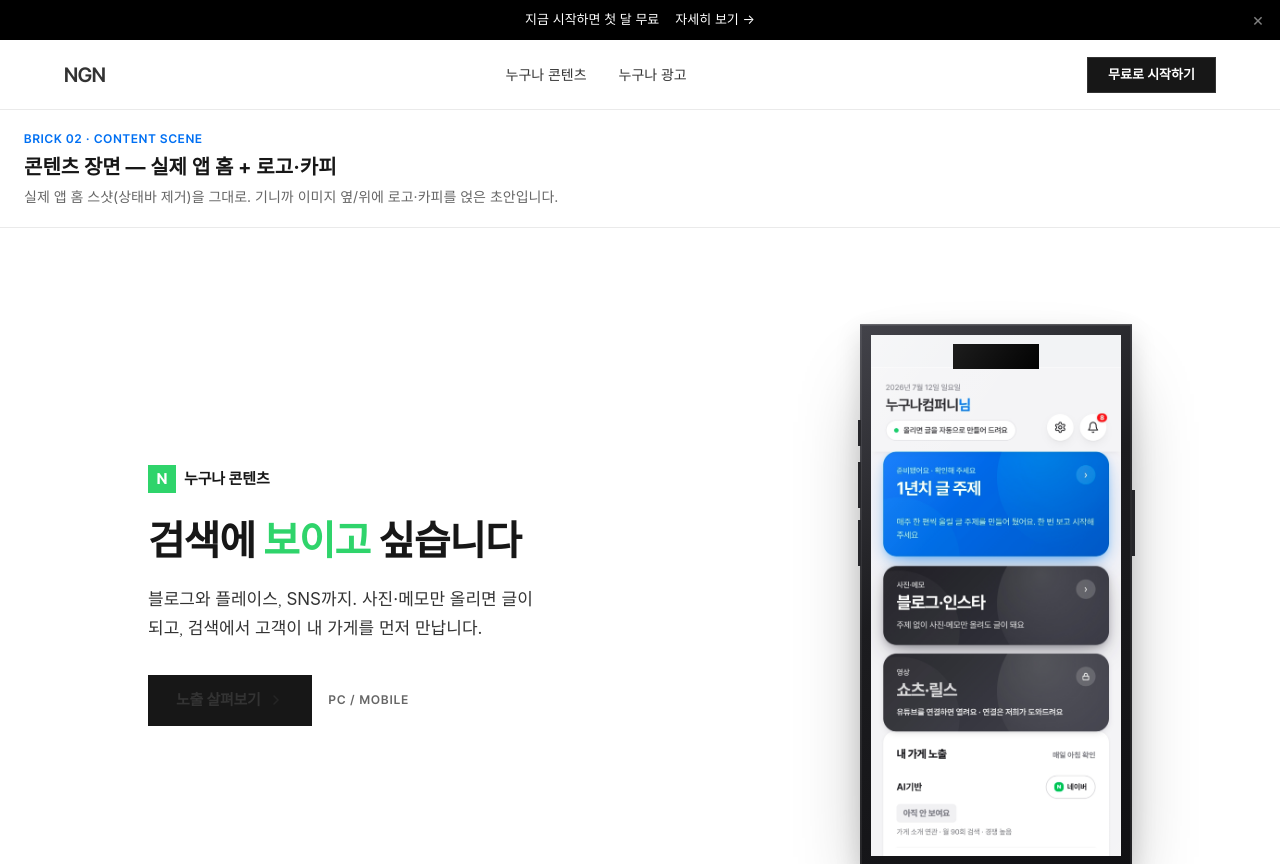
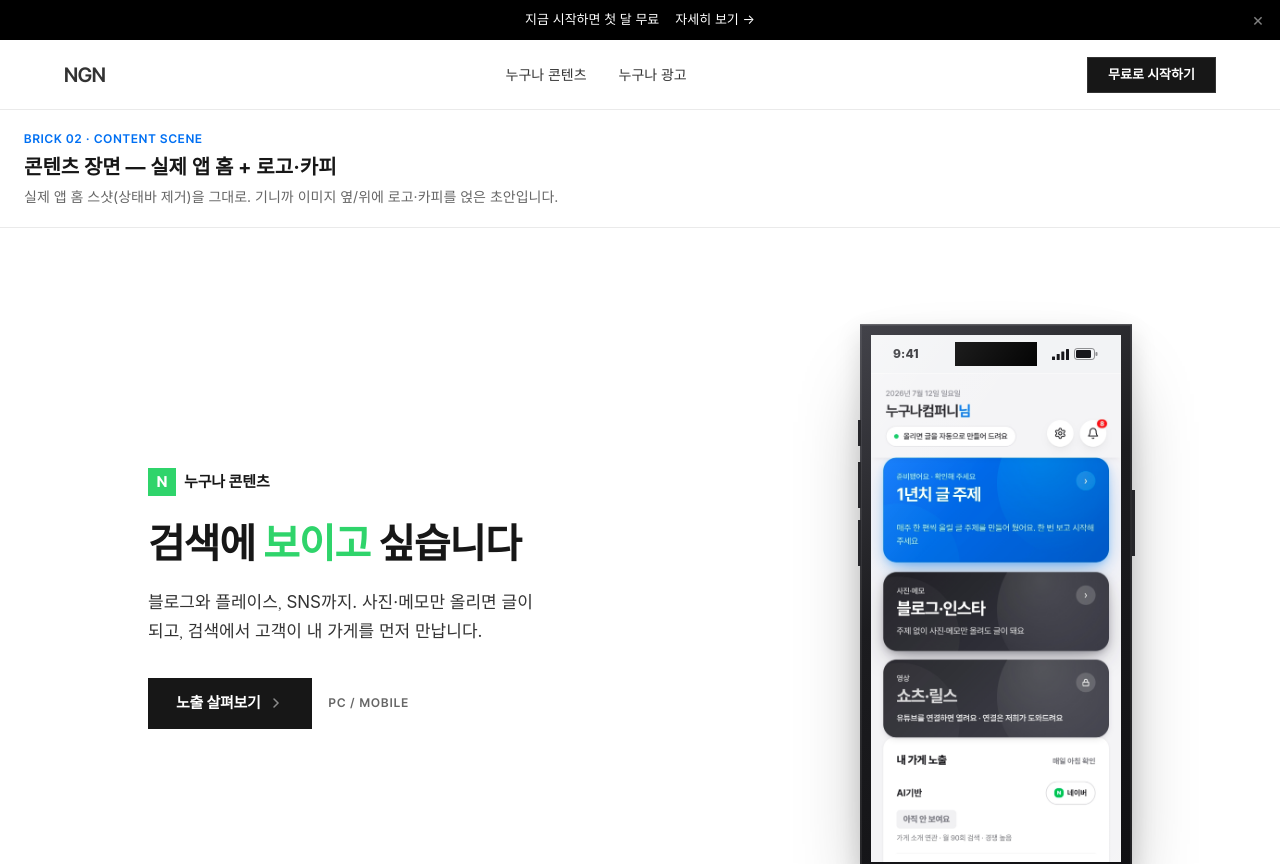
Before and after one commit to nugoona/home_page, a Next.js app in the folder nugoona/: page /lab/exposure in a window 1280 px wide. Shown: the top 864 px of the page. Built offline with nearby package versions, Linux system fonts and the light colour scheme; a web font is replaced by a local one.

Commit message:
fix(homepage): 폰 목업 상태바(시간·아일랜드·배터리) 자연화 + 버튼 흰색 강제(text-white 미적용 방어)

```diff
--- a/nugoona/components/styles/bricks/PhoneScene.tsx
+++ b/nugoona/components/styles/bricks/PhoneScene.tsx
@@ -42,7 +42,8 @@
           <div className="flex items-center gap-4">
             <Link
               href="/content"
-              className="inline-flex items-center gap-2 px-7 py-3.5 bg-[#171717] text-white text-[15px] font-semibold tracking-[-0.02em] no-underline transition-all duration-250 hover:bg-[#333]"
+              style={{ color: '#ffffff' }}
+              className="inline-flex items-center gap-2 px-7 py-3.5 bg-[#171717] text-[15px] font-semibold tracking-[-0.02em] no-underline transition-all duration-250 hover:bg-[#333]"
             >
               노출 살펴보기
               <svg className="w-4 h-4 opacity-50" viewBox="0 0 16 16" fill="none" stroke="currentColor" strokeWidth="1.5" strokeLinecap="round">
@@ -84,8 +85,36 @@
 
             {/* 스크린 */}
             <div style={{ position: 'relative', borderRadius: 38, overflow: 'hidden', background: '#f2f3f5' }}>
-              {/* 상태바 여백 — 다이나믹 아일랜드가 앱 콘텐츠를 가리지 않게(스샷은 상태바 제거본) */}
-              <div style={{ height: 32, background: '#f2f3f5' }} />
+              {/* 상태바 — 실제 폰처럼 시간·신호·배터리 (스샷이 상태바 제거본이라 여기서 그림) */}
+              <div
+                style={{
+                  position: 'relative',
+                  height: 38,
+                  background: '#f2f3f5',
+                  display: 'flex',
+                  alignItems: 'center',
+                  justifyContent: 'space-between',
+                  padding: '0 22px',
+                  zIndex: 2,
+                }}
+              >
+                <span style={{ fontSize: 12, fontWeight: 800, color: '#17171c', letterSpacing: '0.01em' }}>9:41</span>
+                <span style={{ display: 'inline-flex', alignItems: 'center', gap: 5 }}>
+                  {/* 신호 */}
+                  <svg width="17" height="11" viewBox="0 0 17 11" fill="#17171c" aria-hidden>
+                    <rect x="0" y="7.5" width="3" height="3.5" rx="0.5" />
+                    <rect x="4.7" y="5" width="3" height="6" rx="0.5" />
+                    <rect x="9.3" y="2.5" width="3" height="8.5" rx="0.5" />
+                    <rect x="14" y="0" width="3" height="11" rx="0.5" />
+                  </svg>
+                  {/* 배터리 */}
+                  <svg width="25" height="12" viewBox="0 0 25 12" aria-hidden>
+                    <rect x="0.5" y="0.5" width="20" height="11" rx="2.6" fill="none" stroke="#17171c" strokeOpacity="0.45" />
+                    <rect x="2" y="2" width="15" height="8" rx="1.3" fill="#17171c" />
+                    <rect x="21.5" y="4" width="2" height="4" rx="0.9" fill="#17171c" fillOpacity="0.45" />
+                  </svg>
+                </span>
+              </div>
               <Image
                 src="/shots/content/app-home-mobile.jpg"
                 alt="누구나 콘텐츠 앱 홈 — 1년치 글 주제·블로그·인스타·내 가게 노출"
@@ -96,7 +125,7 @@
               />
               {/* 다이나믹 아일랜드 */}
               <span
-                style={{ position: 'absolute', top: 9, left: '50%', transform: 'translateX(-50%)', width: 86, height: 25, background: '#000', borderRadius: 999, zIndex: 3 }}
+                style={{ position: 'absolute', top: 7, left: '50%', transform: 'translateX(-50%)', width: 82, height: 24, background: '#000', borderRadius: 999, zIndex: 3 }}
               />
               {/* 화면 앞 반사(유리 글레어) — 실사 퀄리티 */}
               <span
```
